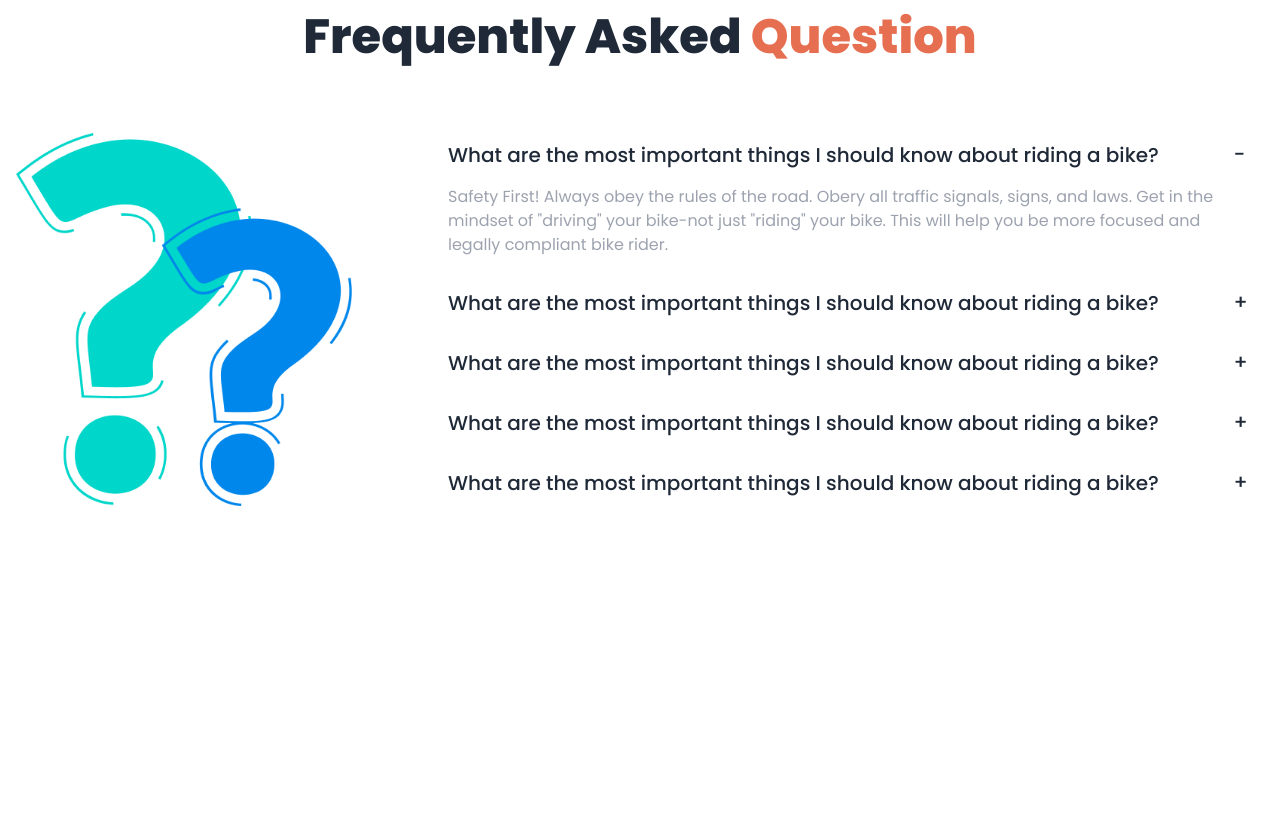
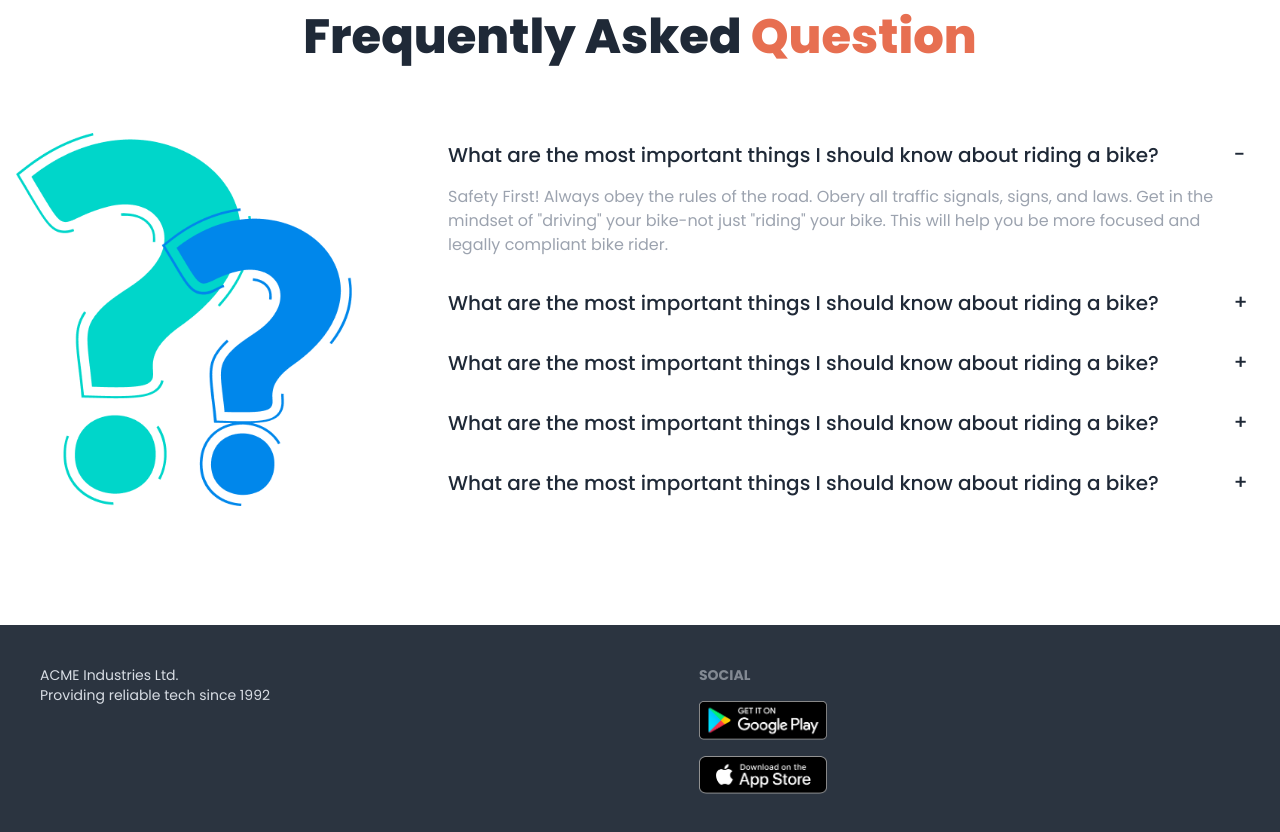
Before and after one commit to rootnure/biker-zone-DaisyUI-13, a plain HTML site: page index.html in a window 1280 px wide. Shown: the part 2303-3135 px from the top of the page. Before the commit the page ends 2928 px from the top, so only its background shows below. Drawn offline with nearby package versions, Linux system fonts and the light colour scheme.

Commit message:
footer added

```diff
--- a/index.html
+++ b/index.html
@@ -339,7 +339,7 @@
                   <img src="./images/others/faq.png" class="w-full rounded-lg" />
                </div>
                <!-- accordion -->
-               <div class="w-full md:w-2/3">
+               <div class="w-full lg:w-2/3">
                   <!-- question 1 -->
                   <div class="collapse collapse-plus">
                      <input type="radio" name="faq-accordion" checked="checked" />
@@ -347,7 +347,8 @@
                         What are the most important things I should know about riding a bike?
                      </div>
                      <div class="collapse-content">
-                        <p class="text-gray-400">Safety First! Always obey the rules of the road. Obery all traffic signals, signs, and laws.
+                        <p class="text-gray-400">Safety First! Always obey the rules of the road. Obery all traffic
+                           signals, signs, and laws.
                            Get in the mindset of "driving" your bike-not just "riding" your bike. This will help you be
                            more focused and legally compliant bike rider.</p>
                      </div>
@@ -359,7 +360,8 @@
                         What are the most important things I should know about riding a bike?
                      </div>
                      <div class="collapse-content">
-                        <p class="text-gray-400">Safety First! Always obey the rules of the road. Obery all traffic signals, signs, and laws.
+                        <p class="text-gray-400">Safety First! Always obey the rules of the road. Obery all traffic
+                           signals, signs, and laws.
                            Get in the mindset of "driving" your bike-not just "riding" your bike. This will help you be
                            more focused and legally compliant bike rider.</p>
                      </div>
@@ -371,7 +373,8 @@
                         What are the most important things I should know about riding a bike?
                      </div>
                      <div class="collapse-content">
-                        <p class="text-gray-400">Safety First! Always obey the rules of the road. Obery all traffic signals, signs, and laws.
+                        <p class="text-gray-400">Safety First! Always obey the rules of the road. Obery all traffic
+                           signals, signs, and laws.
                            Get in the mindset of "driving" your bike-not just "riding" your bike. This will help you be
                            more focused and legally compliant bike rider.</p>
                      </div>
@@ -383,7 +386,8 @@
                         What are the most important things I should know about riding a bike?
                      </div>
                      <div class="collapse-content">
-                        <p class="text-gray-400">Safety First! Always obey the rules of the road. Obery all traffic signals, signs, and laws.
+                        <p class="text-gray-400">Safety First! Always obey the rules of the road. Obery all traffic
+                           signals, signs, and laws.
                            Get in the mindset of "driving" your bike-not just "riding" your bike. This will help you be
                            more focused and legally compliant bike rider.</p>
                      </div>
@@ -395,7 +399,8 @@
                         What are the most important things I should know about riding a bike?
                      </div>
                      <div class="collapse-content">
-                        <p class="text-gray-400">Safety First! Always obey the rules of the road. Obery all traffic signals, signs, and laws.
+                        <p class="text-gray-400">Safety First! Always obey the rules of the road. Obery all traffic
+                           signals, signs, and laws.
                            Get in the mindset of "driving" your bike-not just "riding" your bike. This will help you be
                            more focused and legally compliant bike rider.</p>
                      </div>
@@ -405,8 +410,17 @@
          </div>
       </section>
    </main>
-   <footer>
-
+   <footer class="footer p-10 bg-neutral text-neutral-content">
+      <div>
+         <p>ACME Industries Ltd.<br />Providing reliable tech since 1992</p>
+      </div>
+      <div>
+         <span class="footer-title">Social</span>
+         <div class="grid grid-cols-1 gap-4">
+            <a><img class="w-32" src="./images/others/android.png" alt=""></a>
+            <a><img class="w-32" src="./images/others/ios.png" alt=""></a>
+         </div>
+      </div>
    </footer>
 </body>
 
```
